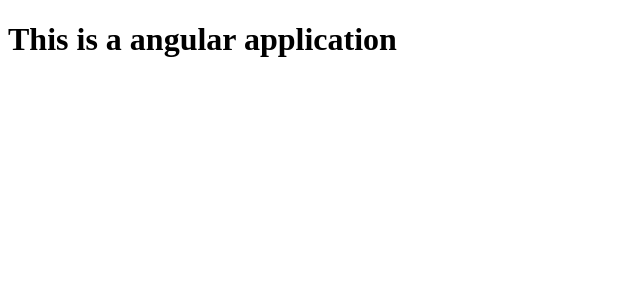
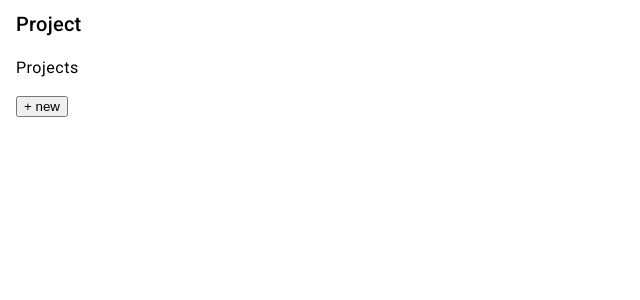
Before and after one commit to Joefahing/Manabu, an Angular app: page / in a window 1280 px wide. Shown: the top 300 px of the page, without its empty margins (0-640 px from the left). Built offline with nearby package versions, Linux system fonts and the light colour scheme.

Commit message:
0014-Manabu Project Page UI: Resolve merge issue

```diff
--- a/angular.json
+++ b/angular.json
@@ -31,6 +31,7 @@
               "src/assets"
             ],
             "styles": [
+              "./node_modules/@angular/material/prebuilt-themes/deeppurple-amber.css",
               "src/styles.sass"
             ],
             "scripts": []
@@ -99,6 +100,7 @@
               "src/assets"
             ],
             "styles": [
+              "./node_modules/@angular/material/prebuilt-themes/deeppurple-amber.css",
               "src/styles.sass"
             ],
             "scripts": []
--- a/src/app/app-routing.module.ts
+++ b/src/app/app-routing.module.ts
@@ -1,5 +1,6 @@
 import { NgModule } from '@angular/core';
 import { RouterModule, Routes } from '@angular/router';
+
 
 const routes: Routes = [];
 
--- a/src/app/app.component.html
+++ b/src/app/app.component.html
@@ -1 +1,3 @@
-<h1>This is a angular application</h1>
+<body>
+    <project-page></project-page>
+</body>
--- a/src/index.html
+++ b/src/index.html
@@ -6,8 +6,11 @@
   <base href="/">
   <meta name="viewport" content="width=device-width, initial-scale=1">
   <link rel="icon" type="image/x-icon" href="favicon.ico">
+  <link rel="preconnect" href="https://fonts.gstatic.com">
+  <link href="https://fonts.googleapis.com/css2?family=Roboto:wght@300;400;500&display=swap" rel="stylesheet">
+  <link href="https://fonts.googleapis.com/icon?family=Material+Icons" rel="stylesheet">
 </head>
-<body>
+<body class="mat-typography">
   <app-root></app-root>
 </body>
 </html>
```
Also changed, not shown: src/app/app.module.ts (+8 -2 lines), 2 other files (tests, documents, lock files or other folders).
